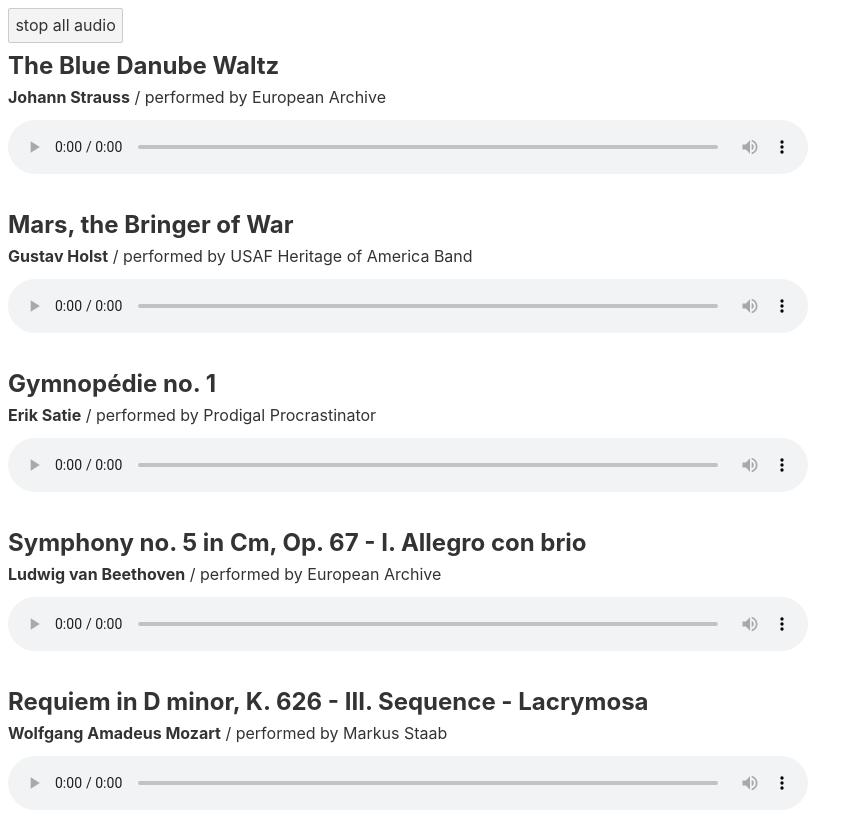
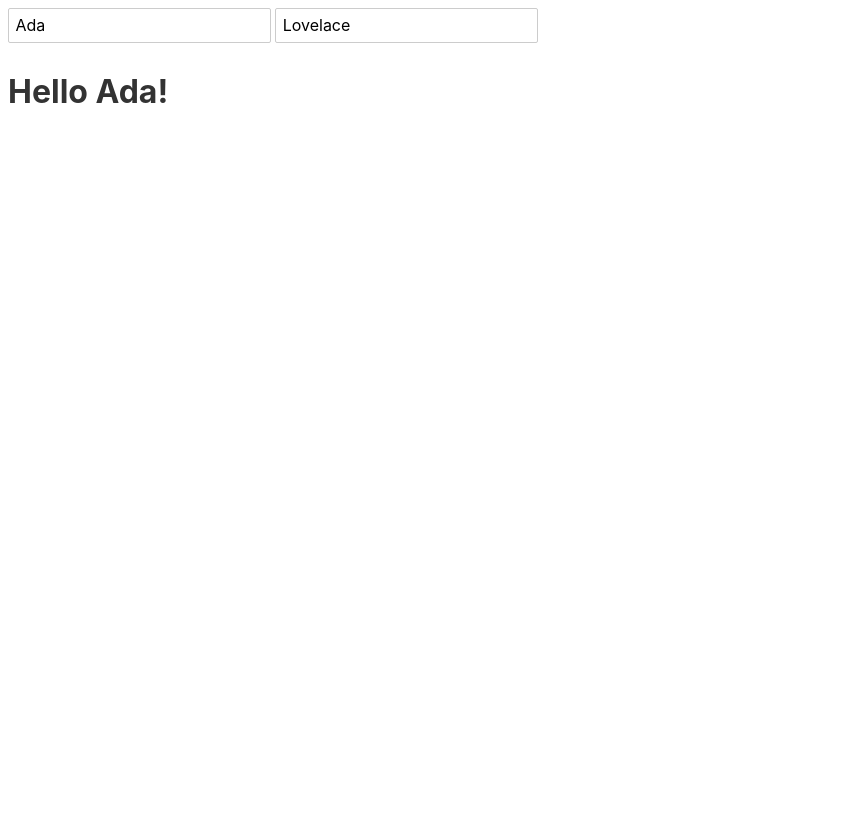
Before and after one commit to tankred/svelte-lab, a Svelte app: page / in a window 1280 px wide. Shown: the whole page, without its empty margins (0-863 px from the left). After the commit the page ends 800 px from the top, so only its background shows below. Built offline with nearby package versions, Linux system fonts and the light colour scheme.

Commit message:
Debug script
	modified:   CHANGELOG.md
	modified:   package.json
	modified:   src/App.svelte

```diff
--- a/package.json
+++ b/package.json
@@ -1,6 +1,6 @@
 {
   "name": "svelte-app",
-  "version": "0.5.18",
+  "version": "0.5.20",
   "scripts": {
     "build": "rollup -c",
     "dev": "rollup -c -w",
--- a/src/App.svelte
+++ b/src/App.svelte
@@ -1,47 +1,13 @@
 <script>
-	import AudioPlayer, { stopAll } from './AudioPlayer.svelte';
+	let user = {
+		firstname: 'Ada',
+		lastname: 'Lovelace'
+	};
 </script>
 
-<button on:click={stopAll}>
-	stop all audio
-</button>
+<input bind:value={user.firstname}>
+<input bind:value={user.lastname}>
 
-<!-- https://musopen.org/music/9862-the-blue-danube-op-314/ -->
-<AudioPlayer
-	src="https://sveltejs.github.io/assets/music/strauss.mp3"
-	title="The Blue Danube Waltz"
-	composer="Johann Strauss"
-	performer="European Archive"
-/>
+{@debug user}
 
-<!-- https://musopen.org/music/43775-the-planets-op-32/ -->
-<AudioPlayer
-	src="https://sveltejs.github.io/assets/music/holst.mp3"
-	title="Mars, the Bringer of War"
-	composer="Gustav Holst"
-	performer="USAF Heritage of America Band"
-/>
-
-<!-- https://musopen.org/music/8010-3-gymnopedies/ -->
-<AudioPlayer
-	src="https://sveltejs.github.io/assets/music/satie.mp3"
-	title="Gymnopédie no. 1"
-	composer="Erik Satie"
-	performer="Prodigal Procrastinator"
-/>
-
-<!-- https://musopen.org/music/2567-symphony-no-5-in-c-minor-op-67/ -->
-<AudioPlayer
-	src="https://sveltejs.github.io/assets/music/beethoven.mp3"
-	title="Symphony no. 5 in Cm, Op. 67 - I. Allegro con brio"
-	composer="Ludwig van Beethoven"
-	performer="European Archive"
-/>
-
-<!-- https://musopen.org/music/43683-requiem-in-d-minor-k-626/ -->
-<AudioPlayer
-	src="https://sveltejs.github.io/assets/music/mozart.mp3"
-	title="Requiem in D minor, K. 626 - III. Sequence - Lacrymosa"
-	composer="Wolfgang Amadeus Mozart"
-	performer="Markus Staab"
-/>
+<h1>Hello {user.firstname}!</h1>
```
Also changed, not shown: 1 other file (tests, documents, lock files or other folders).
